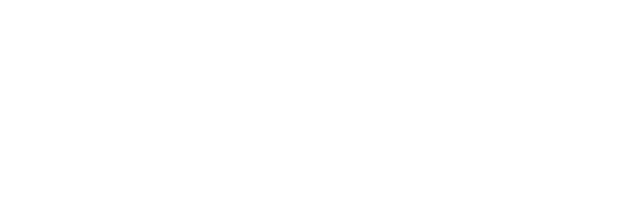
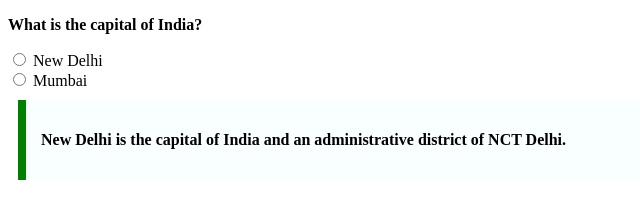
Before and after one commit to acciojob/trivia-aryansingh822002, a website: page main.html in a window 1280 px wide. Shown: the whole page, without its empty margins (0-640 px from the left). Drawn offline with Linux system fonts and the light colour scheme.

Commit message:
created a submission

```diff
--- a/main.html
+++ b/main.html
@@ -7,6 +7,25 @@
 </head>
 
 <body>
+	<p><b>What is the capital of India?</b></p>
+	<div>
+        <input type="radio"
+               id="newDelhi"
+               name="capital"
+               value="newDelhi">
+        <label for="newDelhi">New Delhi</label>
+    </div>
+
+    <div>
+        <input type="radio"
+               id="mumbai"
+               name="capital"
+               value="mumbai">
+        <label for="mumbai">Mumbai</label>
+    </div>
+	<div class="capital">
+		<p>New Delhi is the capital of India and an administrative district of NCT Delhi.</p>
+	</div>
 	<!-- the entire body must be written by student -->
     <script type="text/javascript" src="./script.js">
 </script>
--- a/styles.css
+++ b/styles.css
@@ -1,2 +1,10 @@
 
 /* Your CSS Code here. */
+.capital{
+	max-width:600px;
+	margin:10px;
+	padding:15px;
+	border-left:8px solid green;
+	background-color:#f8fffe;
+	font-weight:bold;
+}
```
